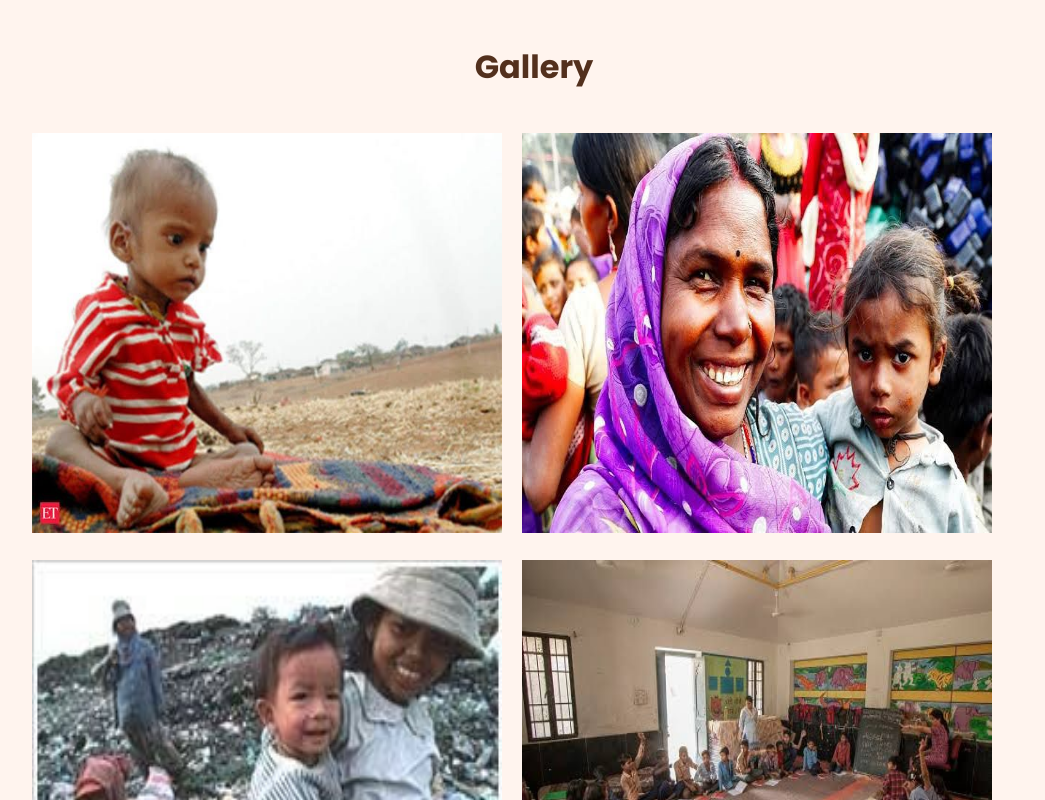
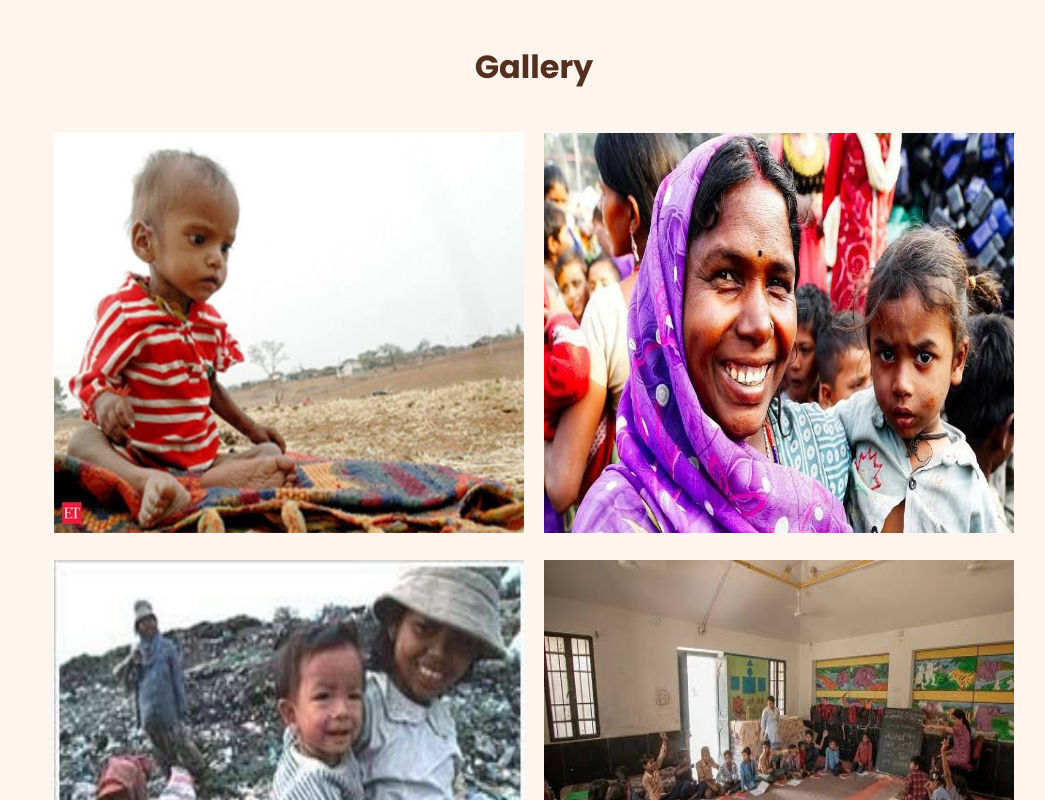
Before and after one commit to vatsal-06/anaayat-website, a Next.js app: page /drives in a window 1280 px wide. Shown: the part 940-1740 px from the top of the page, without its empty margins (106-1151 px from the left). Built offline with nearby package versions, Linux system fonts and the light colour scheme.

Commit message:
fixed gallery

```diff
--- a/styles/drives.css
+++ b/styles/drives.css
@@ -61,6 +61,13 @@
 	flex-wrap: wrap;
 }
 
+.images-drives{
+	display: flex;
+	justify-content: center;
+	align-items: center;
+	flex-wrap: wrap;
+}
+
 .images-drives > span {
 	margin: 10px;
 }
```
